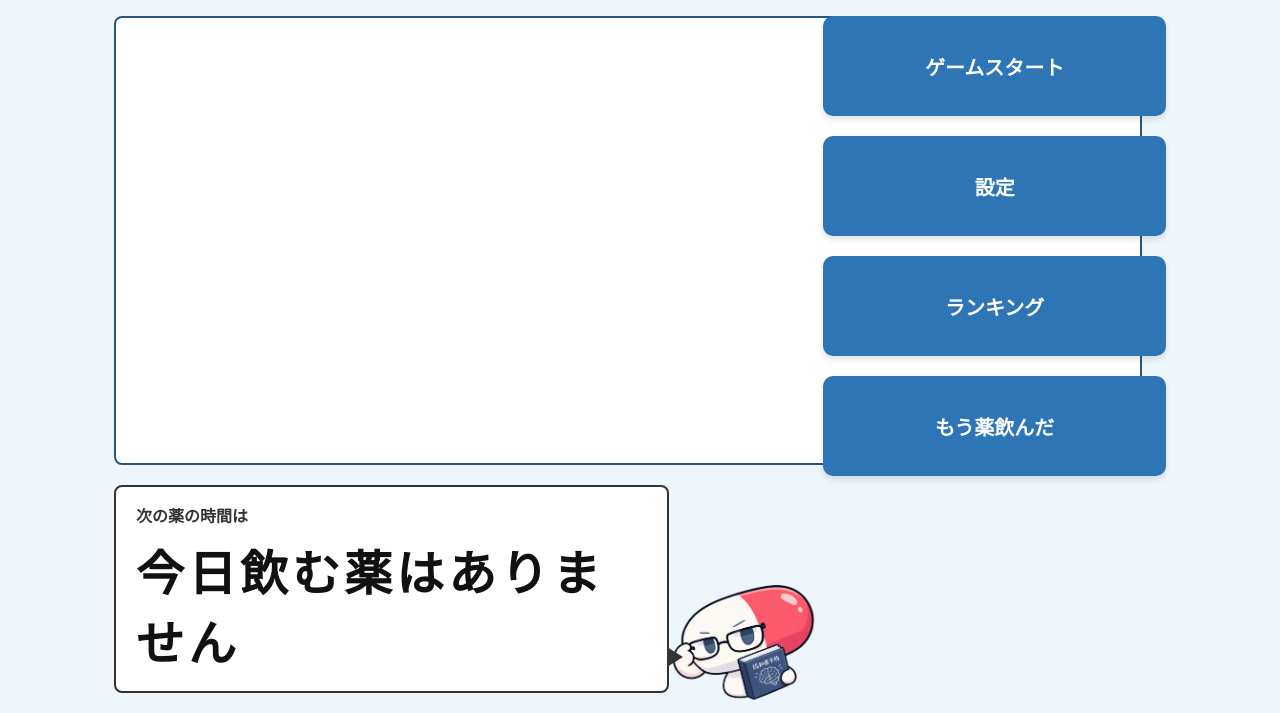
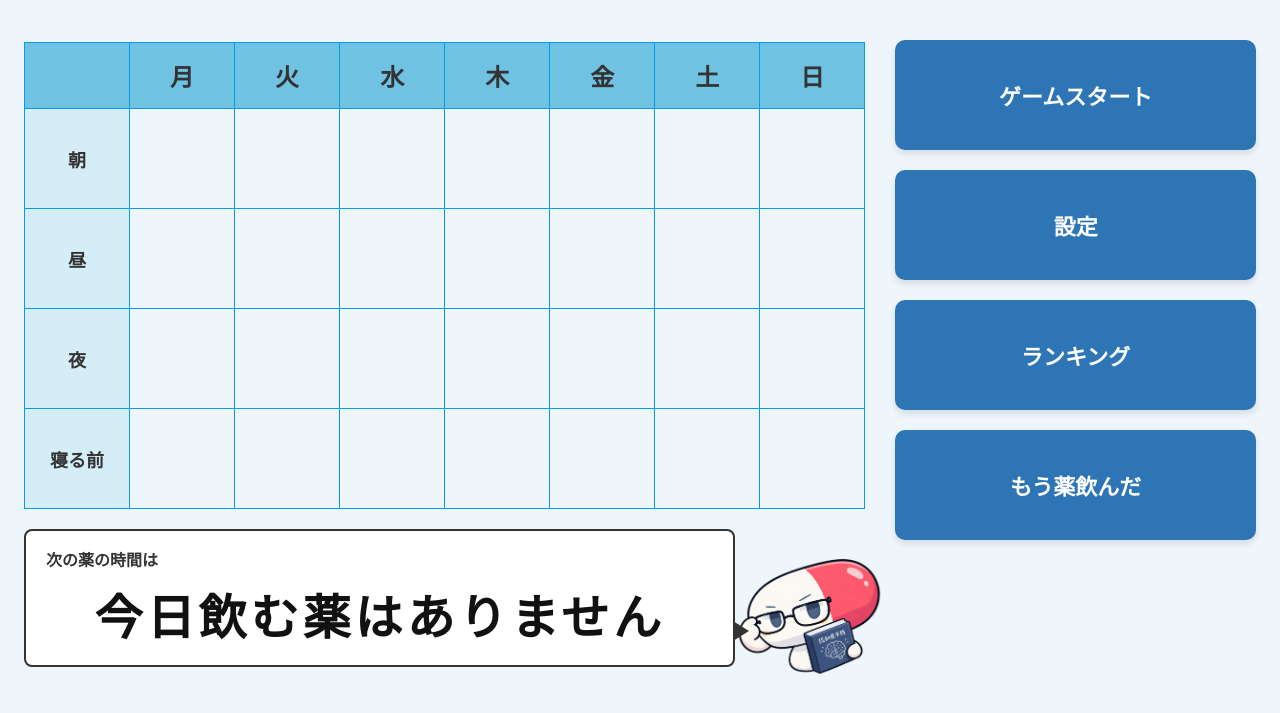
Before and after one commit to sinon0215/MediThink, a PHP site: page /home.php in a window 1280 px wide. Shown: the part 91-804 px from the top of the page. After the commit the page ends 765 px from the top, so only its background shows below. Run offline with PHP 8.4, Linux system fonts and the light colour scheme; a user stored in the database is signed in; data comes from the database, SQL or seed files in the repository; tables that the repository leaves empty or names only in its code hold one stand-in row (values such as "Sample post"); data that the repository does not hold is empty.

Commit message:
ホーム画面カレンダー機能

```diff
--- a/css/style.css
+++ b/css/style.css
@@ -277,27 +277,23 @@ body.home-body {
 .main-container {
     padding: 16px 24px;
     display: flex;
-    gap: 24px;
+    align-items: center;
+    gap: 30px;
     width: 100%;
-    max-width: 1100px;
+    max-width: 1400px;
     margin: 0 auto;
     flex-grow: 1;
+    box-sizing: border-box;
 }
 
 .main-content-left {
-    flex: 2;
+    flex: 7;
+    min-width: 0;
     display: flex;
     flex-direction: column;
     gap: 20px;
 }
 
-.calender {
-    width: 150%;
-    height: 80%;
-    background-color: #ffffff;
-    border: 2px solid #2b547e;
-    border-radius: 8px;
-}
 
 .bottom-time-character-row {
     display: flex;
@@ -405,24 +401,34 @@ body.home-body {
 }
 
 .menu-btn {
-    flex: 1;
+     flex: 3;
+    min-width: 0;
     display: flex;
     flex-direction: column;
     gap: 20px;
-    justify-content: flex-start;
+    justify-content: center;
+
+     transform: translateY(-65px);
 }
 
 .medium-btn {
     display: flex;
     align-items: center;
     justify-content: center;
+
     width: 100%;
-    height: 100px;
+    max-width: 100%;
+    min-width: 0;
+    box-sizing: border-box;
+
+    height: 110px;
+    padding: 10px;
+
     background-color: #2e75b6;
     color: #ffffff;
     border: none;
     border-radius: 10px;
-    font-size: 20px;
+    font-size: 22px;
     font-weight: bold;
     text-decoration: none;
     cursor: pointer;
@@ -447,6 +453,53 @@ body.home-body {
     }
 }
 
+
+
+/* ホーム画面のカレンダー */
+
+.home-calendar {
+    width: 100%;
+    margin: auto;
+    border-collapse: collapse;
+    table-layout: fixed;
+}
+
+.home-calendar th,
+.home-calendar td {
+    border: 1px solid #009fe8;
+    height: 100px;
+    padding: 15px;
+    font-size: 24px;
+    text-align: center;
+    vertical-align: middle;
+}
+
+/* 曜日 */
+.home-calendar thead th {
+    background-color: #70c2e3;
+    height: 50px;
+}
+
+/* 時間帯 */
+.home-calendar tbody th {
+    background-color: #d5edf7;
+    width: 65px;
+    font-size: 18px;
+}
+
+/* 服薬予定のマス */
+.home-calendar td {
+    font-size: 28px;
+    font-weight: bold;
+}
+
+.medicine-icon {
+    width: 50px;
+    height: 50px;
+    object-fit: contain;
+    display: block;
+    margin: 0 auto;
+}
 
 
     /* ========================================================= */
--- a/home.php
+++ b/home.php
@@ -71,7 +71,66 @@ try {
         <!-- 左側メインエリア (カレンダー + 時間 + キャラクター) -->
         <div class="main-content-left">
             <!-- カレンダーエリア (.calender) : 空布の枠 -->
-            <div class="calender"></div>
+
+        <div class="calender">
+            <table class="home-calendar">
+                <thead>
+                    <tr>
+                        <th></th>
+                        <th>月</th>
+                        <th>火</th>
+                        <th>水</th>
+                        <th>木</th>
+                        <th>金</th>
+                        <th>土</th>
+                        <th>日</th>
+                    </tr>
+                </thead>
+                <tbody>
+                    <tr>
+                        <th>朝</th>
+                        <td data-day="1" data-timing="morning"></td>
+                        <td data-day="2" data-timing="morning"></td>
+                        <td data-day="3" data-timing="morning"></td>
+                        <td data-day="4" data-timing="morning"></td>
+                        <td data-day="5" data-timing="morning"></td>
+                        <td data-day="6" data-timing="morning"></td>
+                        <td data-day="0" data-timing="morning"></td>
+                    </tr>
+                    <tr>
+                        <th>昼</th>
+                        <td data-day="1" data-timing="noon"></td>
+                        <td data-day="2" data-timing="noon"></td>
+                        <td data-day="3" data-timing="noon"></td>
+                        <td data-day="4" data-timing="noon"></td>
+                        <td data-day="5" data-timing="noon"></td>
+                        <td data-day="6" data-timing="noon"></td>
+                        <td data-day="0" data-timing="noon"></td>
+                    </tr>
+                    <tr>
+                        <th>夜</th>
+                        <td data-day="1" data-timing="evening"></td>
+                        <td data-day="2" data-timing="evening"></td>
+                        <td data-day="3" data-timing="evening"></td>
+                        <td data-day="4" data-timing="evening"></td>
+                        <td data-day="5" data-timing="evening"></td>
+                        <td data-day="6" data-timing="evening"></td>
+                        <td data-day="0" data-timing="evening"></td>
+                    </tr>
+                    <tr>
+                        <th>寝る前</th>
+                        <td data-day="1" data-timing="bedtime"></td>
+                        <td data-day="2" data-timing="bedtime"></td>
+                        <td data-day="3" data-timing="bedtime"></td>
+                        <td data-day="4" data-timing="bedtime"></td>
+                        <td data-day="5" data-timing="bedtime"></td>
+                        <td data-day="6" data-timing="bedtime"></td>
+                        <td data-day="0" data-timing="bedtime"></td>
+                    </tr>
+                </tbody>
+            </table>
+        </div>
+
 
             <!-- 時間表示とキャラクターのエリア -->
             <div class="bottom-time-character-row">
@@ -101,6 +160,6 @@ try {
             <button type="button" class="medium-btn">もう薬飲んだ</button>
         </nav>
     </main>
-
+<script src="./js/home.js"></script>
 </body>
 </html>
--- /dev/null
+++ b/js/home.js
@@ -0,0 +1,37 @@
+
+document.addEventListener("DOMContentLoaded", function() {
+
+    // 服薬スケジュールを取得
+    fetch("get_schedule.php")
+        .then(response => response.json())
+        .then(data => {
+
+            if (!data.success) {
+                console.error("スケジュールを取得できませんでした");
+                return;
+            }
+
+            data.schedules.forEach(schedule => {
+
+                const cell = document.querySelector(
+                    `.home-calendar td[data-day="${schedule.day_of_week}"][data-timing="${schedule.medication_timing}"]`
+                );
+
+                if (cell) {
+                    const img = document.createElement("img");
+
+                    img.src = "./image/tablet.png";
+                    img.alt = "服薬予定";
+                    img.className = "medicine-icon";
+
+                    cell.appendChild(img);
+                }
+
+            });
+
+        })
+        .catch(error => {
+            console.error("取得エラー:", error);
+        });
+
+});
```
